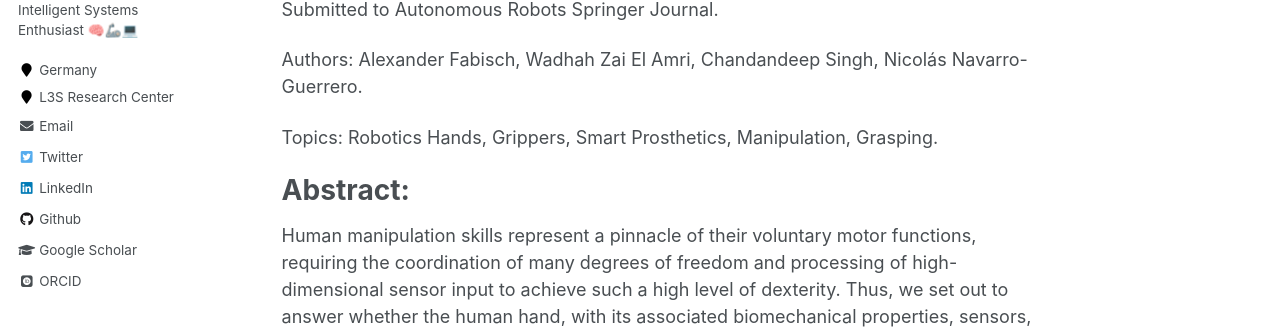
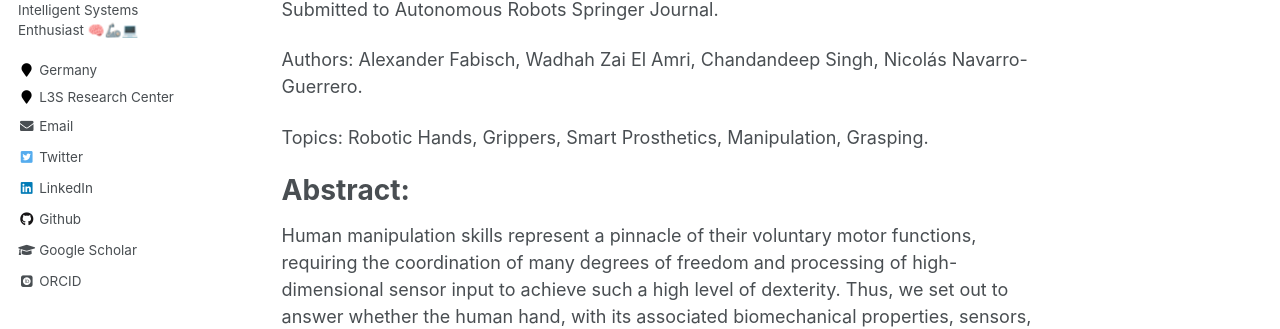
Before and after one commit to wzaielamri/wzaielamri.github.io, a Jekyll site: the page built from _publications/robotic_hand.md, in a window 1280 px wide and 900 px high. Shown: the part 350-679 px from the top of the window. Built offline with Jekyll 4.4.1, drawn with Linux system fonts in a browser that asks for light colours; some web fonts are replaced.

Commit message:
Update robotic_hand.md

```diff
--- a/_publications/robotic_hand.md
+++ b/_publications/robotic_hand.md
@@ -2,7 +2,7 @@
 title: "Do Robots Really Need Anthropomorphic Hands?"
 collection: publications
 permalink: /publication/robotic_hand
-excerpt: 'Topics: Robotics Hands, Grippers, Smart Prosthetics, Manipulation, Grasping.'
+excerpt: 'Topics: Robotic Hands, Grippers, Smart Prosthetics, Manipulation, Grasping.'
 date: 2025-08-07
 venue: 'Submitted to Autonomous Robots Springer Journal'
 paperurl: 'https://arxiv.org/abs/2508.05415'
@@ -13,7 +13,7 @@ Submitted to Autonomous Robots Springer Journal.
 
 Authors: Alexander Fabisch, Wadhah Zai El Amri, Chandandeep Singh, Nicolás Navarro-Guerrero.
 
-Topics: Robotics Hands, Grippers, Smart Prosthetics, Manipulation, Grasping.
+Topics: Robotic Hands, Grippers, Smart Prosthetics, Manipulation, Grasping.
 
 # Abstract:
 
```
